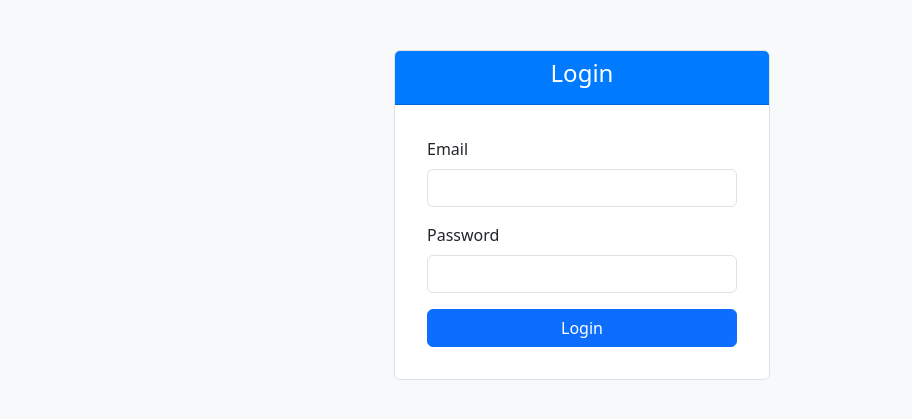
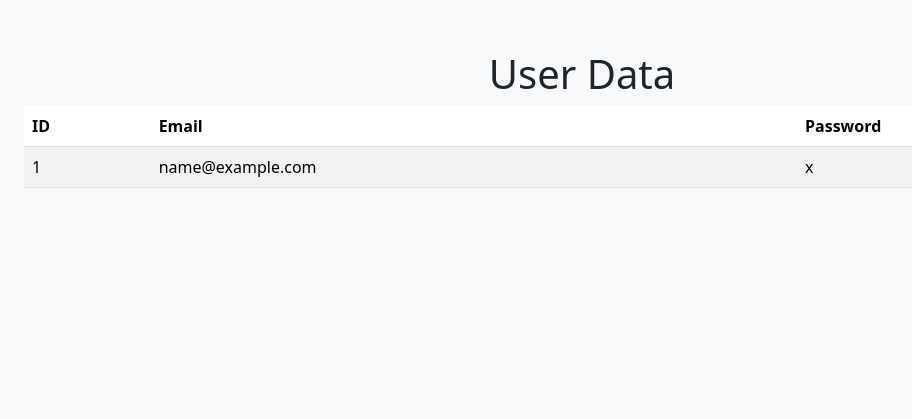
Before and after one commit to KiraSev7/Flask-login-app, a Flask app: template flask_login_app/templates/login.html in a window 1280 px wide. Shown: the top 419 px of the page, without its empty margins (58-970 px from the left). Run offline with Flask 3, Linux system fonts and the light colour scheme; the template is opened without the code that fills it: most values are stand-ins (such as "Sample title", 1, 10 or a date in 2020).

Commit message:
Update login.html

```diff
--- a/flask_login_app/templates/login.html
+++ b/flask_login_app/templates/login.html
@@ -3,57 +3,38 @@
 <head>
     <meta charset="UTF-8">
     <meta name="viewport" content="width=device-width, initial-scale=1.0">
-    <title>Login</title>
+    <title>Database Content</title>
     <link href="https://cdn.jsdelivr.net/npm/bootstrap@5.3.3/dist/css/bootstrap.min.css" rel="stylesheet">
     <style>
         body {
             background-color: #f8f9fa;
         }
         .container {
-            max-width: 400px;
             margin-top: 50px;
-        }
-        .card {
-            border: 1px solid #dee2e6;
-            border-radius: 0.375rem;
-        }
-        .card-header {
-            background-color: #007bff;
-            color: white;
-        }
-        .card-body {
-            padding: 2rem;
-        }
-        .form-control {
-            border-radius: 0.375rem;
         }
     </style>
 </head>
 <body>
     <div class="container">
-        <div class="card mx-auto">
-            <div class="card-header text-center">
-                <h4>Login</h4>
-            </div>
-            <div class="card-body">
-                {% if error %}
-                    <div class="alert alert-danger" role="alert">
-                        {{ error }}
-                    </div>
-                {% endif %}
-                <form method="post">
-                    <div class="mb-3">
-                        <label for="email" class="form-label">Email</label>
-                        <input type="email" class="form-control" id="email" name="email" required>
-                    </div>
-                    <div class="mb-3">
-                        <label for="password" class="form-label">Password</label>
-                        <input type="password" class="form-control" id="password" name="password" required>
-                    </div>
-                    <button type="submit" class="btn btn-primary w-100">Login</button>
-                </form>
-            </div>
-        </div>
+        <h1 class="text-center">User Data</h1>
+        <table class="table table-striped">
+            <thead>
+                <tr>
+                    <th>ID</th>
+                    <th>Email</th>
+                    <th>Password</th>
+                </tr>
+            </thead>
+            <tbody>
+                {% for user in users %}
+                <tr>
+                    <td>{{ user.id }}</td>
+                    <td>{{ user.email }}</td>
+                    <td>{{ user.password }}</td>
+                </tr>
+                {% endfor %}
+            </tbody>
+        </table>
     </div>
 
     <script src="https://cdn.jsdelivr.net/npm/bootstrap@5.3.3/dist/js/bootstrap.bundle.min.js"></script>
```
